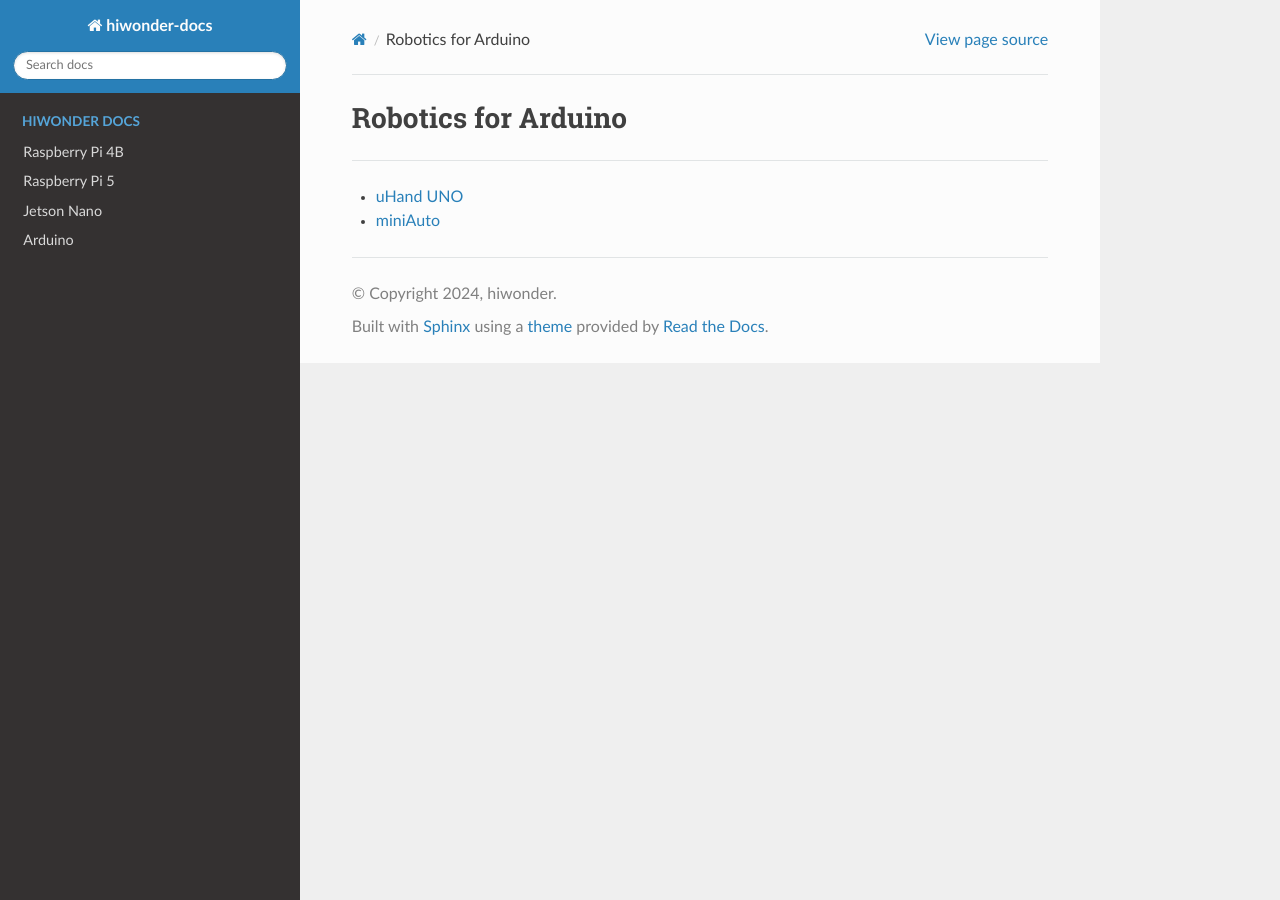
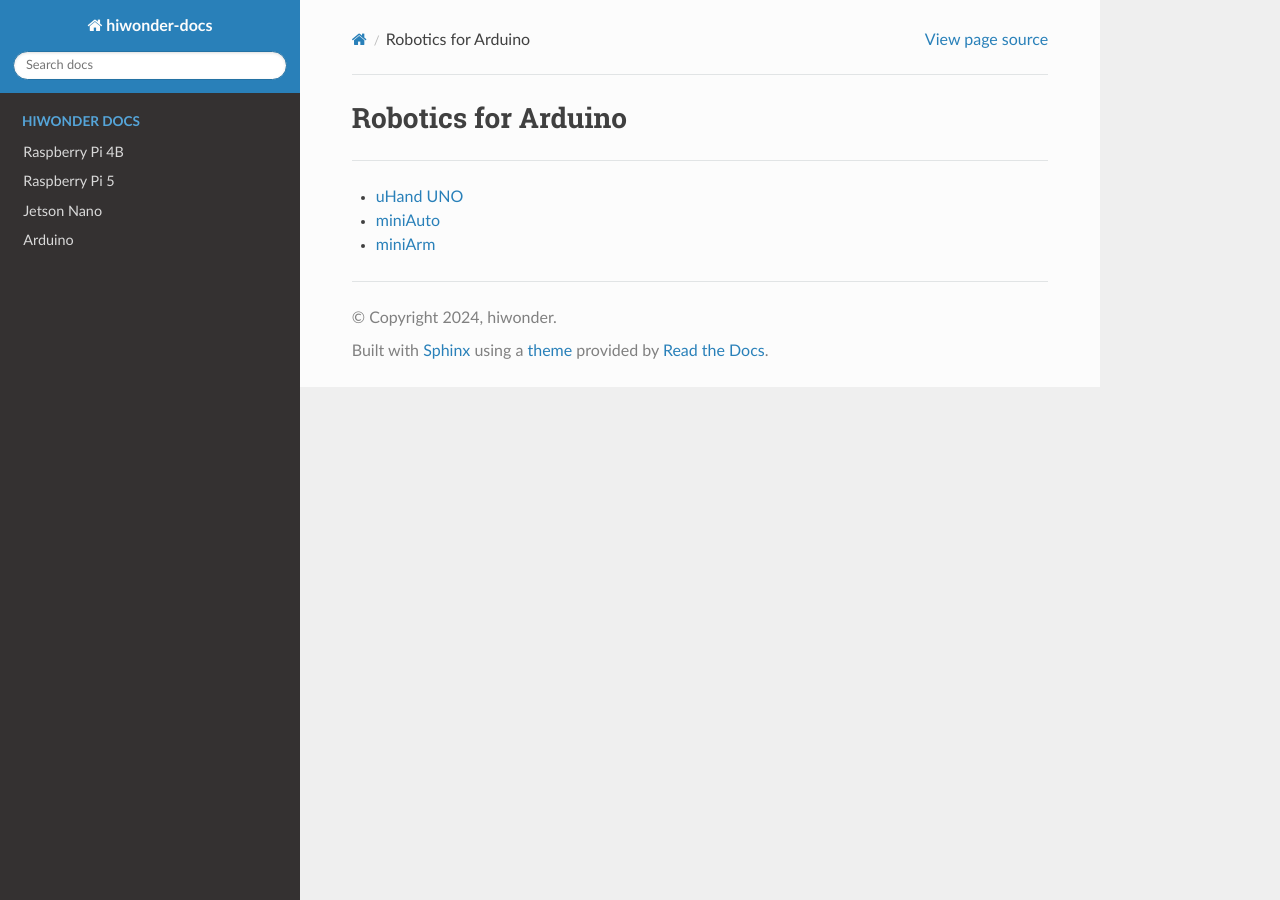
Before and after one commit to Hiwonder-docs/Hiwonder-docs, a Sphinx documentation site: the page built from source/Arduino/index.md, in a window 1280 px wide. Built offline with Sphinx 7.4.7 and the Read the Docs theme 2.0.0, drawn with Linux system fonts in a browser that asks for light colours.

Commit message:
miniarm commit

```diff
--- a/source/Arduino/index.md
+++ b/source/Arduino/index.md
@@ -3,3 +3,4 @@
 
 * [uHand UNO](https://docs.hiwonder.com/projects/uHand_UNO/en/latest/)
 * [miniAuto](https://docs.hiwonder.com/projects/miniAuto/en/latest/)
+* [miniArm](https://docs.hiwonder.com/projects/miniArm/en/latest/)
```
